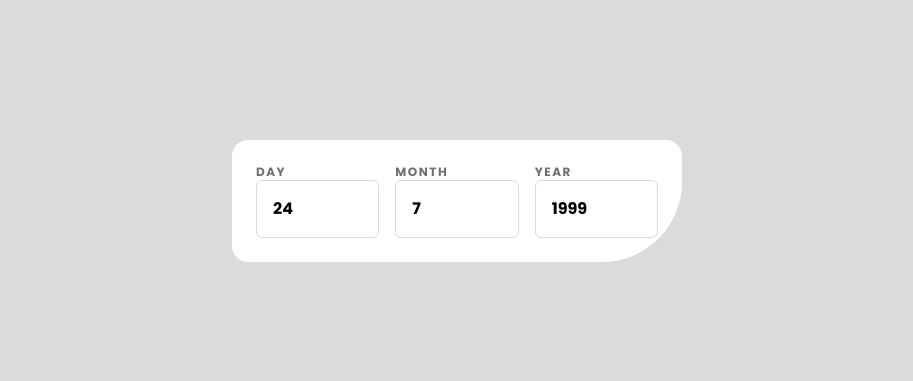
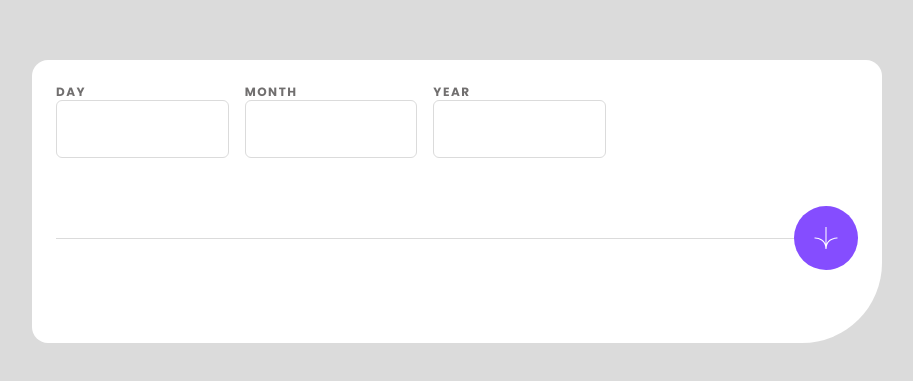
Before and after one commit to schndra/age-calculator-app, a React (Vite) app: page / in a window 1280 px wide. Shown: the part 199-580 px from the top of the page, without its empty margins (183-1096 px from the left). Built offline with nearby package versions, Linux system fonts and the light colour scheme.

Commit message:
added submit button -added new fixed width sized in tailwind.config.js -added state to manage day, month and year -added handleChange fn to dynamically update state

```diff
--- a/src/App.jsx
+++ b/src/App.jsx
@@ -1,35 +1,61 @@
+import { useState } from "react";
 import FormInputRow from "./components/FormInputRow";
+import IconArrow from "./assets/icon-arrow.svg";
+
+const state = {
+  day: "",
+  month: "",
+  year: "",
+};
 
 function App() {
+  const [value, setValue] = useState(state);
+
   const handleSubmit = (e) => {
-    e.prevenetDefault();
+    e.preventDefault();
+
+    const { day, month, year } = value;
+    console.log(value);
   };
 
-  const handleChange = () => {};
+  const handleChange = (e) => {
+    // console.log(e.target);
+    setValue({ ...value, [e.target.name]: e.target.value });
+  };
 
   return (
     <main className="h-screen grid grid-cols-1  content-center bg-nLightGrey">
-      <section className="w-vw mx-auto p-6 rounded-t-2xl rounded-bl-2xl rounded-br-[5rem] bg-nWhite md:w-fixed">
+      <section className="w-vw mx-auto p-6 rounded-t-2xl rounded-bl-2xl rounded-br-[5rem] bg-nWhite md:w-[850px]">
         <form onSubmit={handleSubmit}>
-          <div className=" flex gap-4 ">
+          <div className=" flex gap-4 md:w-fixed">
             <FormInputRow
               labelText={"day"}
               name={"day"}
               handleChange={handleChange}
-              value={24}
+              value={value.day}
             />
             <FormInputRow
               labelText={"month"}
               name={"month"}
               handleChange={handleChange}
-              value={7}
+              value={value.month}
             />
             <FormInputRow
               labelText={"year"}
               name={"year"}
               handleChange={handleChange}
-              value={1999}
+              value={value.year}
             />
+          </div>
+
+          <div className="my-20 relative flex items-center justify-center md:justify-end">
+            <hr className="h-px  bg-nLightGrey border-0 w-full" />
+            <button
+              type="submit"
+              className="w-16 h-16 bg-primaryPurple rounded-full flex items-center justify-center absolute"
+            >
+              <img src={IconArrow} alt="" className="w-6" />
+            </button>
           </div>
         </form>
       </section>
--- a/tailwind.config.js
+++ b/tailwind.config.js
@@ -26,7 +26,8 @@ export default {
       },
       width: {
         vw: "90vw",
-        fixed: "450px",
+        wFixed: "850px",
+        fixed: "550px",
         mFixed: "1440px",
       },
     },
```
